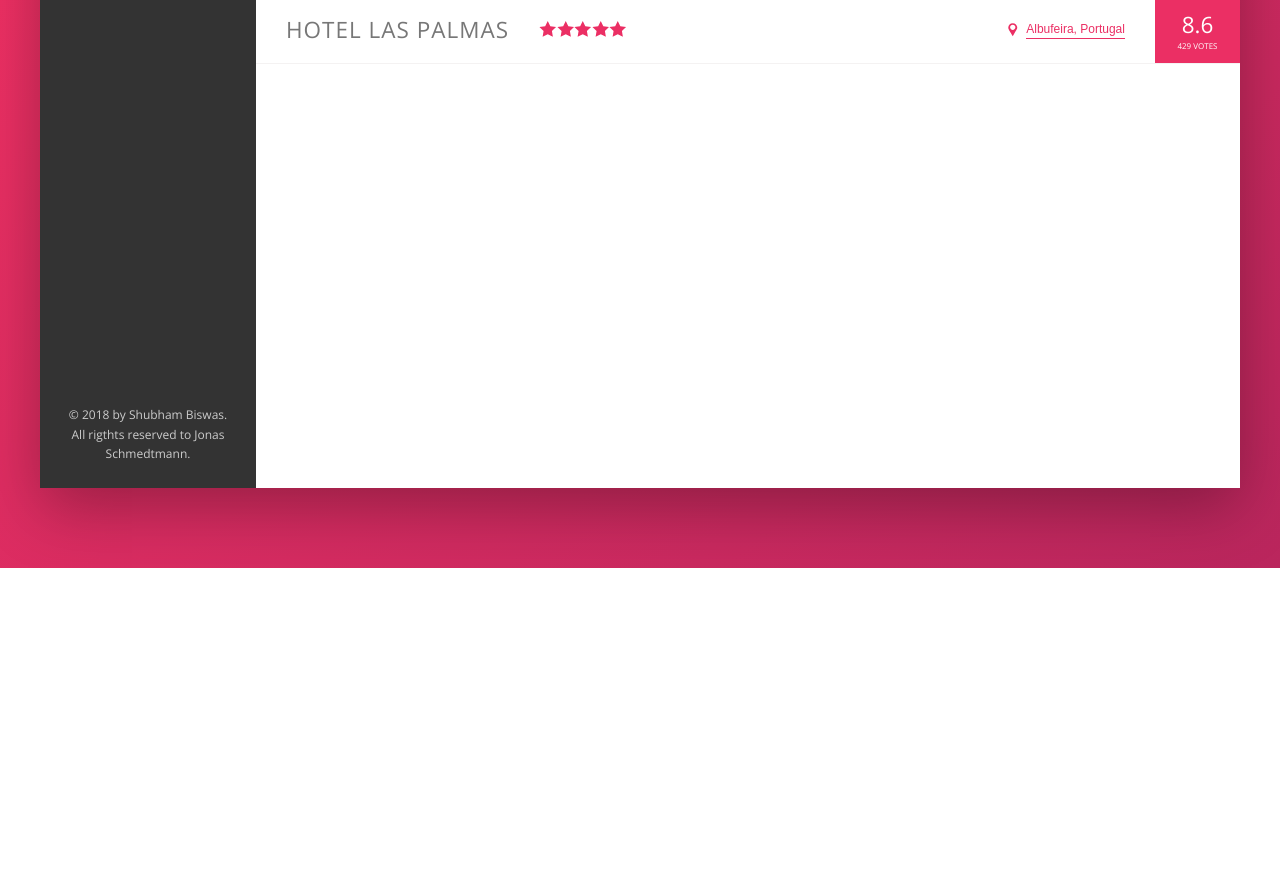
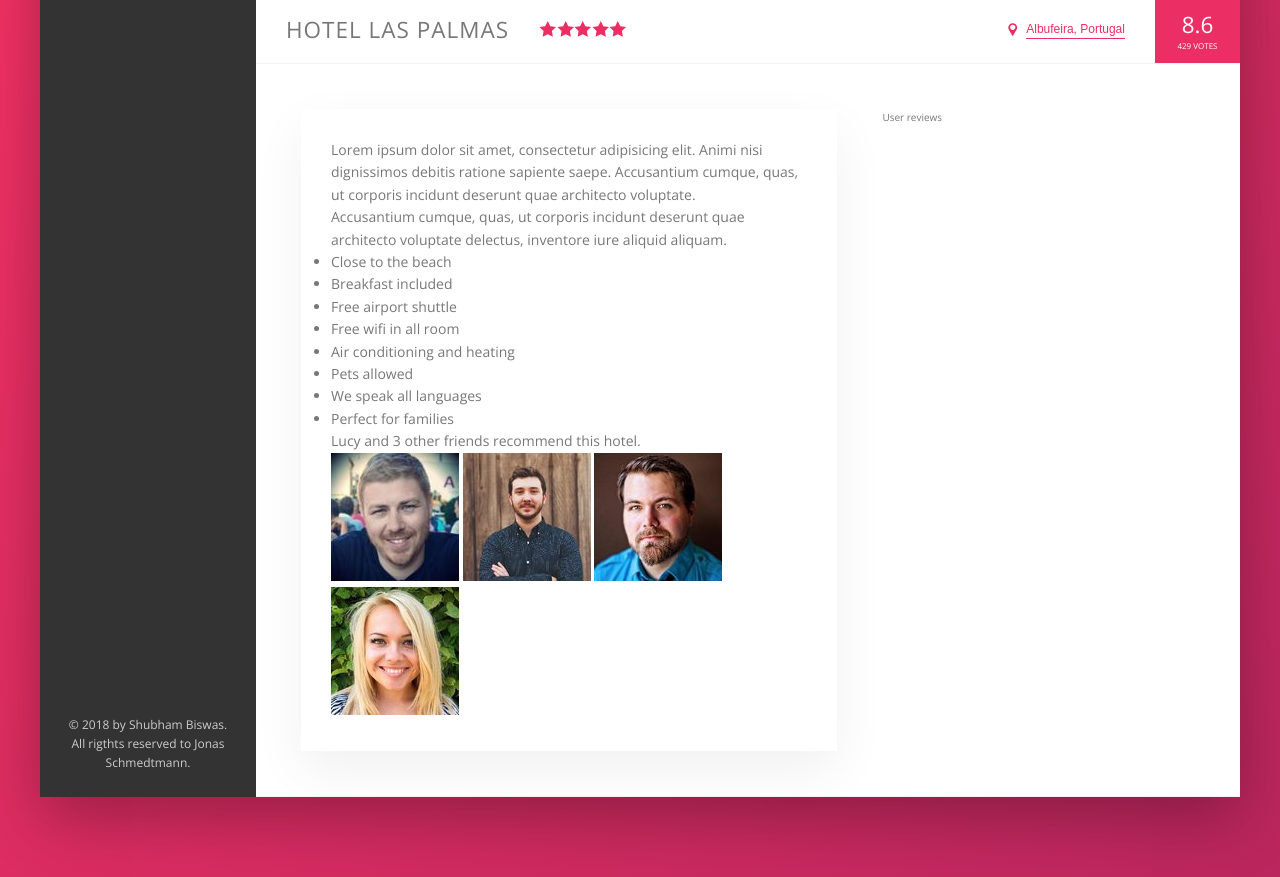
Before and after one commit to CodeWeeD0/trillio-flexbox, a website: page index.html in a window 1280 px wide. Shown: the part 542-1419 px from the top of the page. Before the commit the page ends 1110 px from the top, so only its background shows below. Drawn offline with nearby package versions, Linux system fonts and the light colour scheme.

Commit message:
hotel description layout

```diff
--- a/index.html
+++ b/index.html
@@ -138,6 +138,44 @@
                             <div class="overview__rating-count">429 votes</div>
                         </div>
                     </div>
+
+                    <div class="detail">
+                        <div class="description">
+                            <p class="paragraph">
+                                Lorem ipsum dolor sit amet, consectetur adipisicing elit. Animi nisi dignissimos debitis ratione sapiente saepe. Accusantium cumque, quas, ut corporis incidunt deserunt quae architecto voluptate.
+                            </p>
+                            <p class="paragraph">
+                                Accusantium cumque, quas, ut corporis incidunt deserunt quae architecto voluptate delectus, inventore iure aliquid aliquam.
+                            </p>
+
+                            <ul class="list">
+                                <li class="list__item">Close to the beach</li>
+                                <li class="list__item">Breakfast included</li>
+                                <li class="list__item">Free airport shuttle</li>
+                                <li class="list__item">Free wifi in all room</li>
+                                <li class="list__item">Air conditioning and heating</li>
+                                <li class="list__item">Pets allowed</li>
+                                <li class="list__item">We speak all languages</li>
+                                <li class="list__item">Perfect for families</li>
+                            </ul>
+
+                            <div class="recommend">
+                                <p class="recommend__count">
+                                    Lucy and 3 other friends recommend this hotel.
+                                </p>
+                                <div class="recommend__friends">
+                                    <img src="img/user-3.jpg" alt="Friend 1" class="recommend__photo">
+                                    <img src="img/user-4.jpg" alt="Friend 2" class="recommend__photo">
+                                    <img src="img/user-5.jpg" alt="Friend 3" class="recommend__photo">
+                                    <img src="img/user-6.jpg" alt="Friend 4" class="recommend__photo">
+                                </div>
+                            </div>
+                        </div>
+
+                        <div class="user-reviews">
+                            User reviews
+                        </div>
+                    </div>
                 </main>
             </div>
         </div>
--- a/sass/_layout.scss
+++ b/sass/_layout.scss
@@ -34,10 +34,25 @@
     background-color: #fff;
 
     flex: 1 0 0;
+}
 
 
+.detail{
+    display: flex;
+    padding: 4.5rem;
+    background-clip: var(--color-grey-light-1);
+    border-bottom: 1px solid var(--color-grey-light-2);
+}
 
+.description{
+    font-size: 1.4rem;
+    background-color: #fff;
+    box-shadow: 0 2rem 5rem rgba(0,0,0,0.06);
+    padding: 3rem;
+    flex: 0 0 60%;
+    margin-right: 4.5rem;
+}
 
-
-    height: 88rem;
+.user-reviews{
+    flex: 1;
 }
```
Also changed, not shown: css/style.css.
